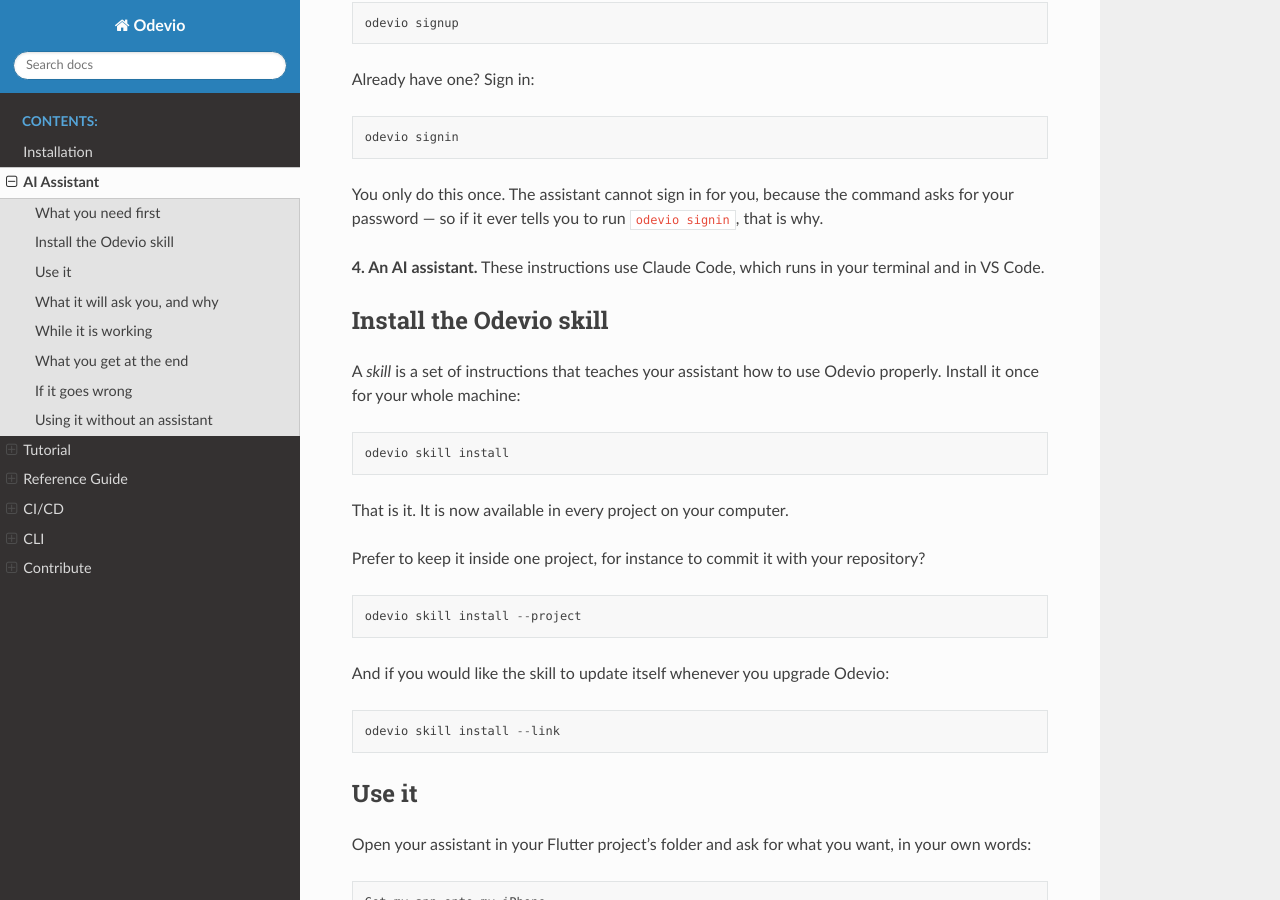
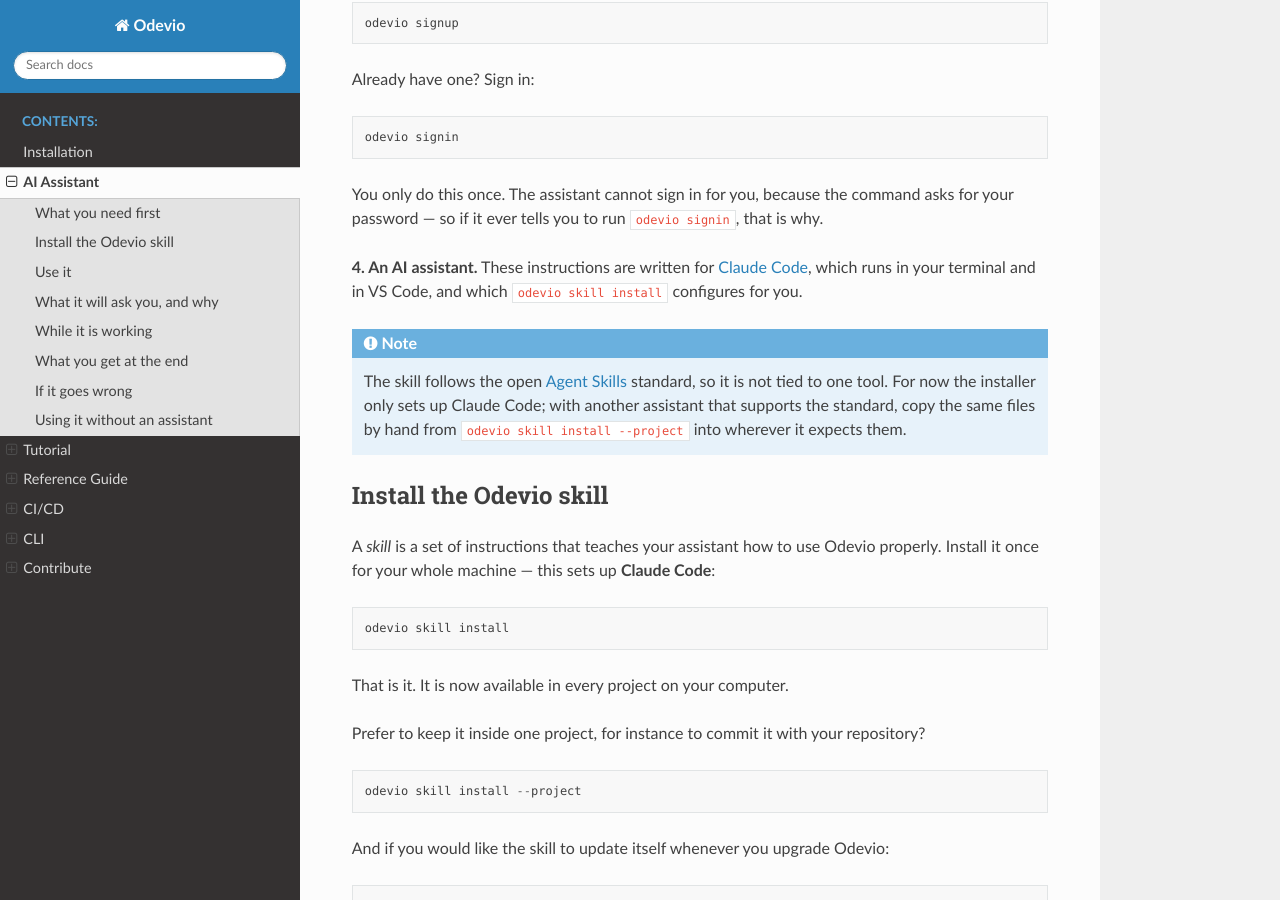
Before and after one commit to Odevio/Odevio-CLI, a Sphinx documentation site: the page built from docs/ai_assistant/index.txt, in a window 1280 px wide and 900 px high, scrolled down 910 px. Built offline with Sphinx 7.4.7 and the Read the Docs theme 3.1.0, drawn with Linux system fonts in a browser that asks for light colours.

Commit message:
docs: state that the installer configures Claude Code specifically

```diff
--- a/docs/ai_assistant/index.txt
+++ b/docs/ai_assistant/index.txt
@@ -53,7 +53,14 @@
 You only do this once. The assistant cannot sign in for you, because the command asks for your password —
 so if it ever tells you to run ``odevio signin``, that is why.
 
-**4. An AI assistant.** These instructions use Claude Code, which runs in your terminal and in VS Code.
+**4. An AI assistant.** These instructions are written for `Claude Code <https://claude.com/claude-code>`_,
+which runs in your terminal and in VS Code, and which ``odevio skill install`` configures for you.
+
+.. note::
+
+    The skill follows the open `Agent Skills <https://agentskills.io>`_ standard, so it is not tied to one
+    tool. For now the installer only sets up Claude Code; with another assistant that supports the standard,
+    copy the same files by hand from ``odevio skill install --project`` into wherever it expects them.
 
 
 ------------------------
@@ -61,7 +68,7 @@
 ------------------------
 
 A *skill* is a set of instructions that teaches your assistant how to use Odevio properly. Install it once
-for your whole machine:
+for your whole machine — this sets up **Claude Code**:
 
 .. code-block::
 
```
Also changed, not shown: 1 other file.
